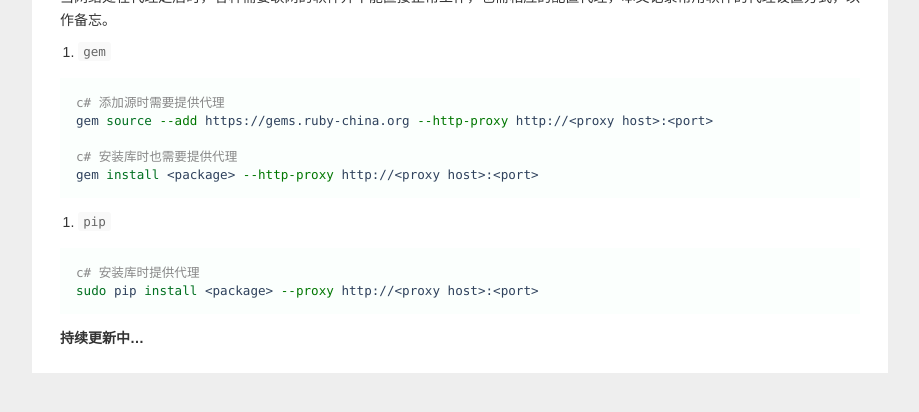
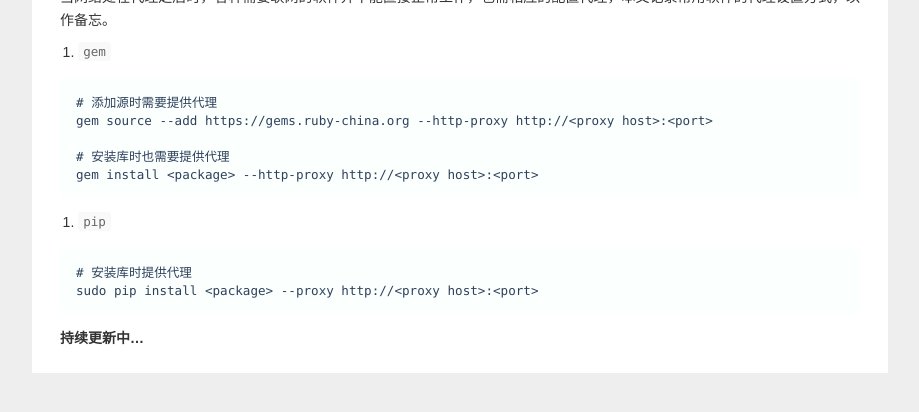
Before and after one commit to ldjhust/ldjhust.github.io, a Jekyll site: the page built from _posts/2017-07-12-set-network-proxy.markdown, in a window 1280 px wide, cut to the strip 453-865 px from the top of the page. Shown: the whole strip, without its empty margins (180-1099 px from the left). Built offline with Jekyll 4.4.1, drawn with Linux system fonts in a browser that asks for light colours; nearby versions of some CDN libraries; comment, search, counter and statistics services are not loaded.

Commit message:
Update 2017-07-12-set-network-proxy.markdown
调整代码块语法

````diff
--- a/_posts/2017-07-12-set-network-proxy.markdown
+++ b/_posts/2017-07-12-set-network-proxy.markdown
@@ -12,7 +12,7 @@ comments: false
 
 1. `gem`
 
-```shell
+```
 # 添加源时需要提供代理
 gem source --add https://gems.ruby-china.org --http-proxy http://<proxy host>:<port>
 
@@ -22,7 +22,7 @@ gem install <package> --http-proxy http://<proxy host>:<port>
 
 2. `pip`
 
-```shell
+```
 # 安装库时提供代理
 sudo pip install <package> --proxy http://<proxy host>:<port>
 ```
````
